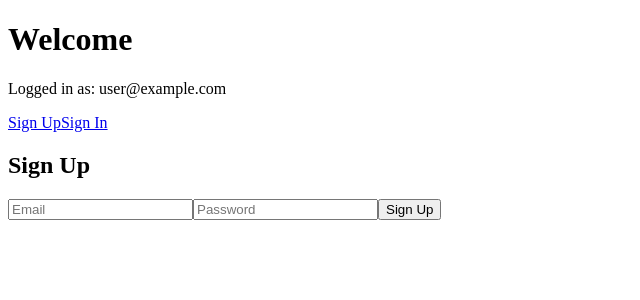
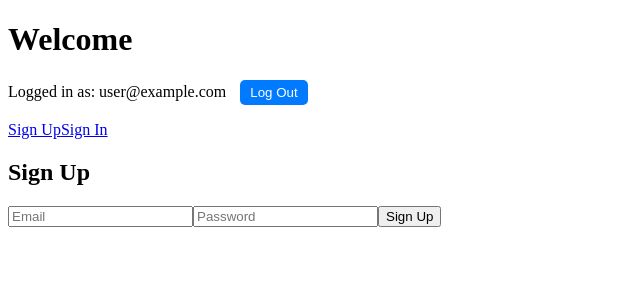
Before and after one commit to rniemela77/somni, a Vue app: page /sign-up in a window 1280 px wide. Shown: the top 300 px of the page, without its empty margins (0-640 px from the left). Built offline with nearby package versions, Linux system fonts and the light colour scheme; no server answers; sample sign-in values are in the browser's storage.

Commit message:
add logout functionality

```diff
--- a/src/App.vue
+++ b/src/App.vue
@@ -1,8 +1,13 @@
 <template>
     <div>
       <h1>Welcome</h1>
-        <p v-if="userState.user">Logged in as: {{ userState.user.email }}</p>
-        <p v-else>Not logged in</p>
+      <p v-if="userState?.user">
+        Logged in as: {{ userState.user.email }}
+        <button @click="logout">Log Out</button>
+      </p>
+      <p v-else>
+        Not logged in
+      </p>
       <router-link to="/sign-up">Sign Up</router-link>
       <router-link to="/sign-in">Sign In</router-link>
       <router-view />
@@ -11,10 +16,28 @@
 
   <script>
   import { inject } from "vue";
+  import { logout } from "./provide/inject";
+
   export default {
     setup() {
       const userState = inject("userState");
-        return { userState };
+      return { userState, logout };
     },
   };
   </script>
+
+  <style scoped>
+  button {
+    margin-left: 10px;
+    padding: 5px 10px;
+    background-color: #007bff;
+    color: white;
+    border: none;
+    border-radius: 5px;
+    cursor: pointer;
+  }
+
+  button:hover {
+    background-color: #0056b3;
+  }
+  </style>
--- a/src/provide/inject.js
+++ b/src/provide/inject.js
@@ -1,10 +1,21 @@
 import { reactive } from "vue";
-import { auth } from "../../firebase";
+import { auth } from "../../firebase"; // Ensure the path is correct
+import { signOut } from "firebase/auth";
 
 export const userState = reactive({
   user: null,
 });
 
 auth.onAuthStateChanged((user) => {
+  console.log("Auth state changed:", user);
   userState.user = user;
 });
+
+export const logout = async () => {
+  try {
+    await signOut(auth);
+    console.log("User logged out");
+  } catch (error) {
+    console.error("Error logging out:", error);
+  }
+};
```
Lines whose indentation alone changed are shown as unchanged.
